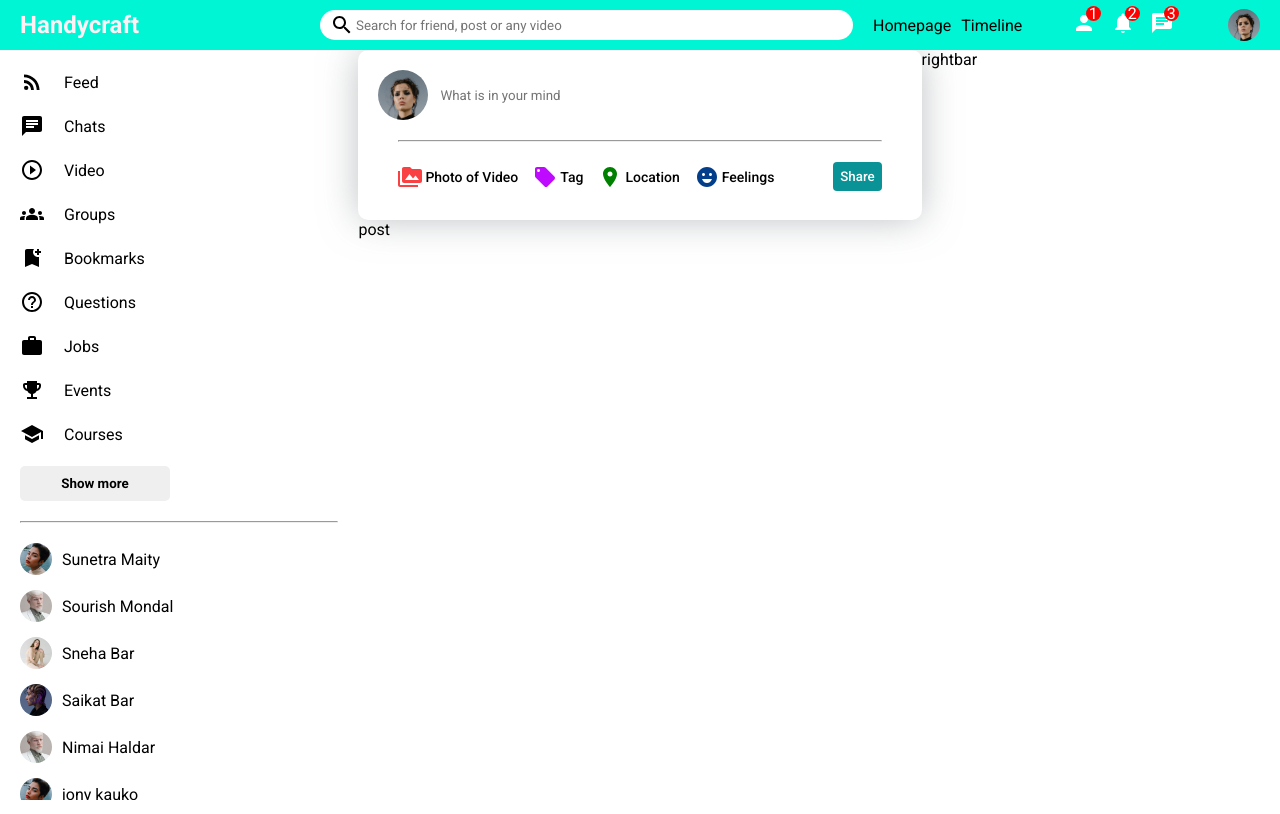
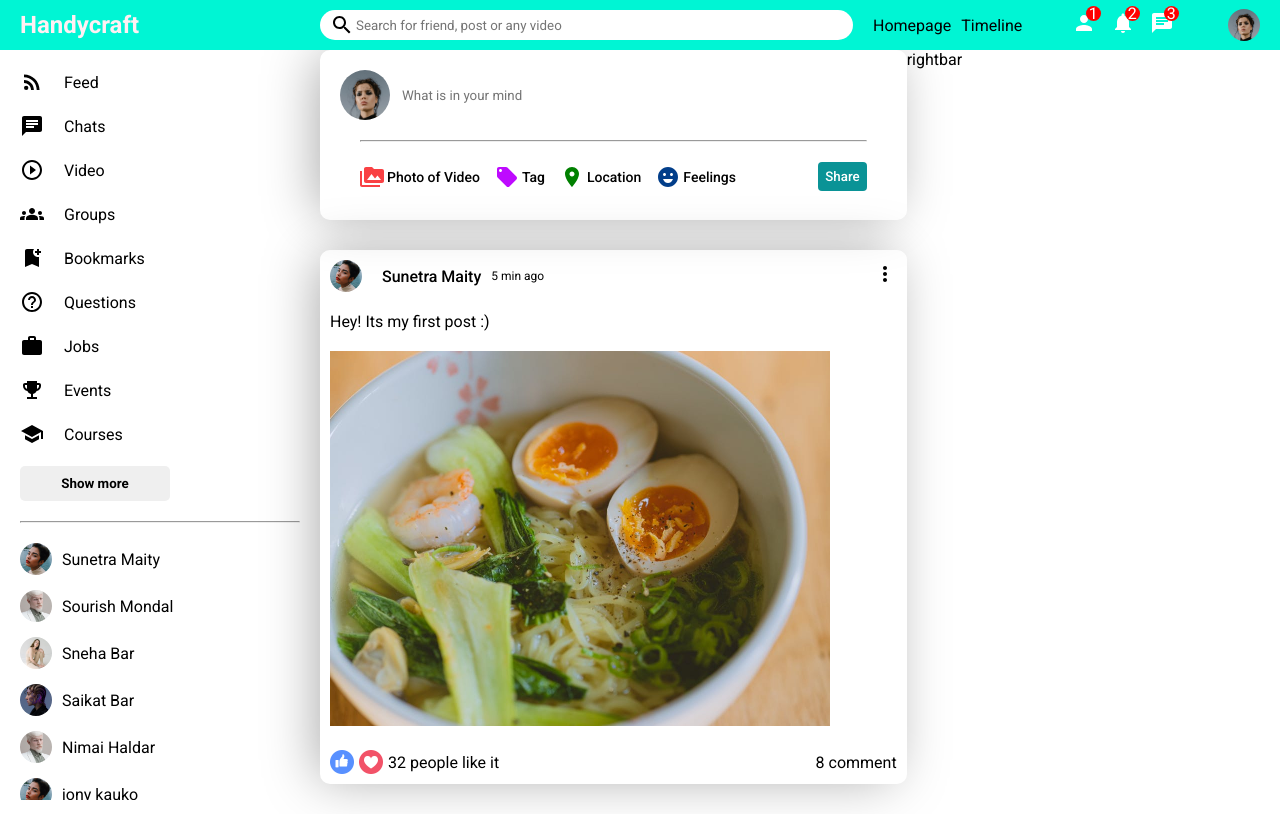
Before and after one commit to SAHEBDHARA/react-social-medial-app, a React (Create React App) app: page / in a window 1280 px wide. Built offline with nearby package versions, Linux system fonts and the light colour scheme.

Commit message:
feed problem

```diff
--- a/src/components/post/post.css
+++ b/src/components/post/post.css
@@ -0,0 +1,67 @@
+.post{
+    width: 100%;
+    border-radius: 10px;
+    -webkit-box-shadow: -8px 0px 54px -6px rgba(0,0,0,0.35);
+    -moz-box-shadow: -8px 0px 54px -6px rgba(0,0,0,0.35);
+    box-shadow: -8px 0px 54px -6px rgba(0,0,0,0.35);
+    margin: 30px 0;
+}
+.postWrapper{
+    padding:10px  ;
+
+}
+.postTop{
+ display: flex;
+  align-items: center;
+ justify-content: space-between;
+}
+.postLeft{
+    display: flex;
+    align-items: center;
+
+}
+.postProfileImg{
+    width: 32px;
+    height: 32px;
+    border-radius: 50%;
+    object-fit: cover;
+    margin-right: 10px;
+}
+.postUsername{
+    font-style: 15px;
+    font-weight: 500;
+    margin: 0 10px;
+}
+.postDate{
+    font-size: 12px;
+}
+.postCenter{
+    margin: 20px 0;
+}
+
+.postImg{
+margin-top: 20px;
+width: 100%;
+max-width: 500px;
+object-fit: contain;
+margin-right: 10px;
+
+}
+.postBotton{
+display: flex;
+align-items: center;
+justify-content: space-between;
+}
+.postBottonLeft{
+display: flex;
+align-items: center;
+}
+.LikeIcon{
+    width: 24px;
+    height: 24px;
+    margin-right: 5px;
+    cursor: pointer;
+}
+.postLikeCounter{
+
+}
--- a/src/components/post/post.jsx
+++ b/src/components/post/post.jsx
@@ -1,7 +1,37 @@
 import "./post.css"
+import MoreVertIcon from '@mui/icons-material/MoreVert';
 
 export default function post() {
   return (
-    <div>post</div>
+    <div className="post">
+        <div className="postWrapper">
+            <div className="postTop">
+                <div className="postLeft">
+                  <img className="postProfileImg" src="\accets\person\4.jpeg" alt="" />
+                  <span className="postUsername">Sunetra Maity</span>
+                  <span className="postDate">5 min ago</span>
+                </div>
+                <div className="postRight">
+                  <MoreVertIcon/>
+                </div>
+            </div>
+            <div className="postCenter">
+              <span className="postTaxt"> Hey! Its my first post :)</span>
+              <img className="postImg" src="\accets\post\2.jpeg" alt="" />
+            </div>
+            <div className="postBotton">
+              <div className="postBottonLeft">
+                <img className="LikeIcon" src="\accets\like.png" alt="" />
+                <img className="LikeIcon" src="\accets\heart.png" alt="" />
+                <span className="postLikeCounter">32 people like it</span>
+              </div>
+              <div className="postBottonRight">
+                <span className="postCommentText">8 comment</span>
+              </div>
+
+            </div>
+
+        </div>
+    </div>
   )
 }
--- a/src/components/share/share.css
+++ b/src/components/share/share.css
@@ -2,9 +2,10 @@
     height: 170px;
     width: 100%;
     border-radius: 10px;
-    -webkit-box-shadow: 0px 0px 38px -2px rgba(127,134,138,0.56);
-    -moz-box-shadow: 0px 0px 38px -2px rgba(127,134,138,0.56);
-    box-shadow: 0px 0px 38px -2px rgba(127,134,138,0.56);
+    -webkit-box-shadow: -8px 0px 54px -6px rgba(0,0,0,0.35);
+    -moz-box-shadow: -8px 0px 54px -6px rgba(0,0,0,0.35);
+    box-shadow: -8px 0px 54px -6px rgba(0,0,0,0.35);
+
 }
 .shareWrapper{
     padding: 20px;
--- a/src/components/sidebar/sidebar.css
+++ b/src/components/sidebar/sidebar.css
@@ -1,5 +1,5 @@
 .sidebar{
-  flex: 3.5;
+  flex: 3;
   height: calc(100vh - 50px);
   overflow-y: scroll;
 }
```
